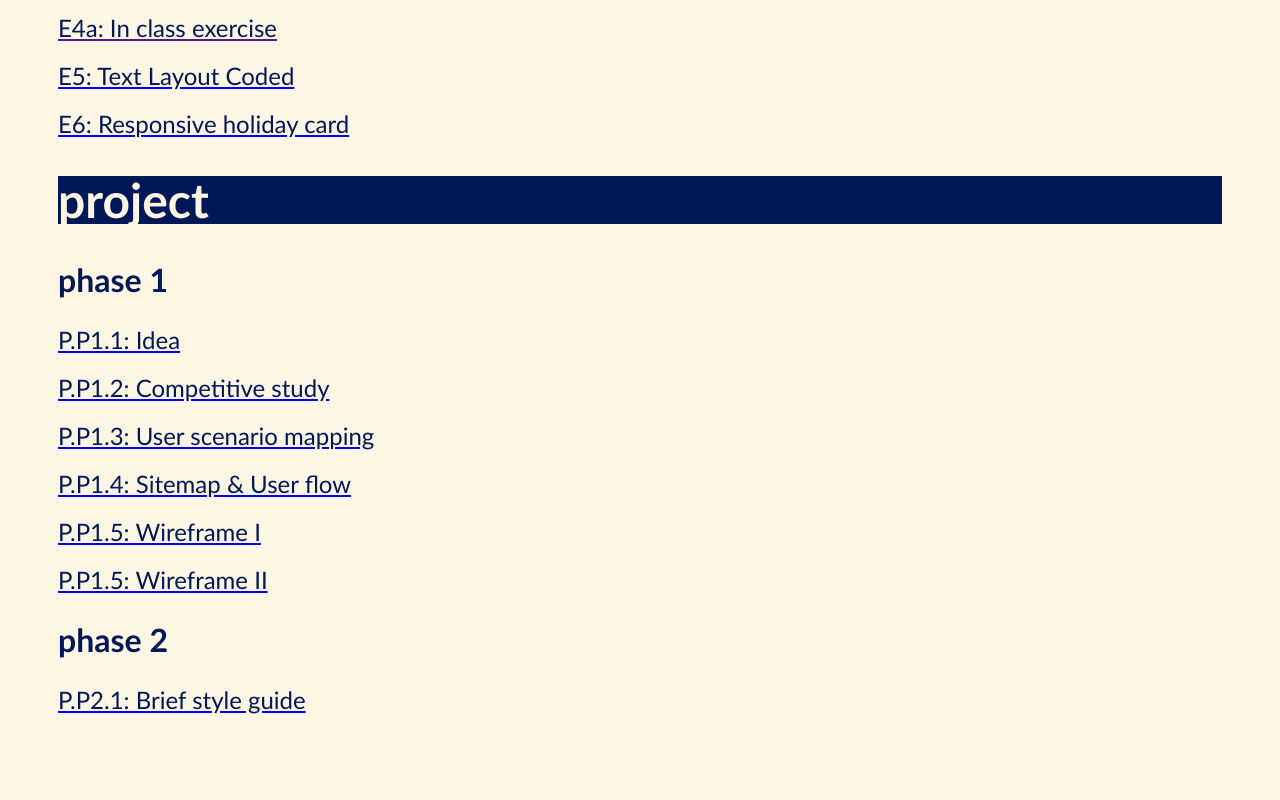
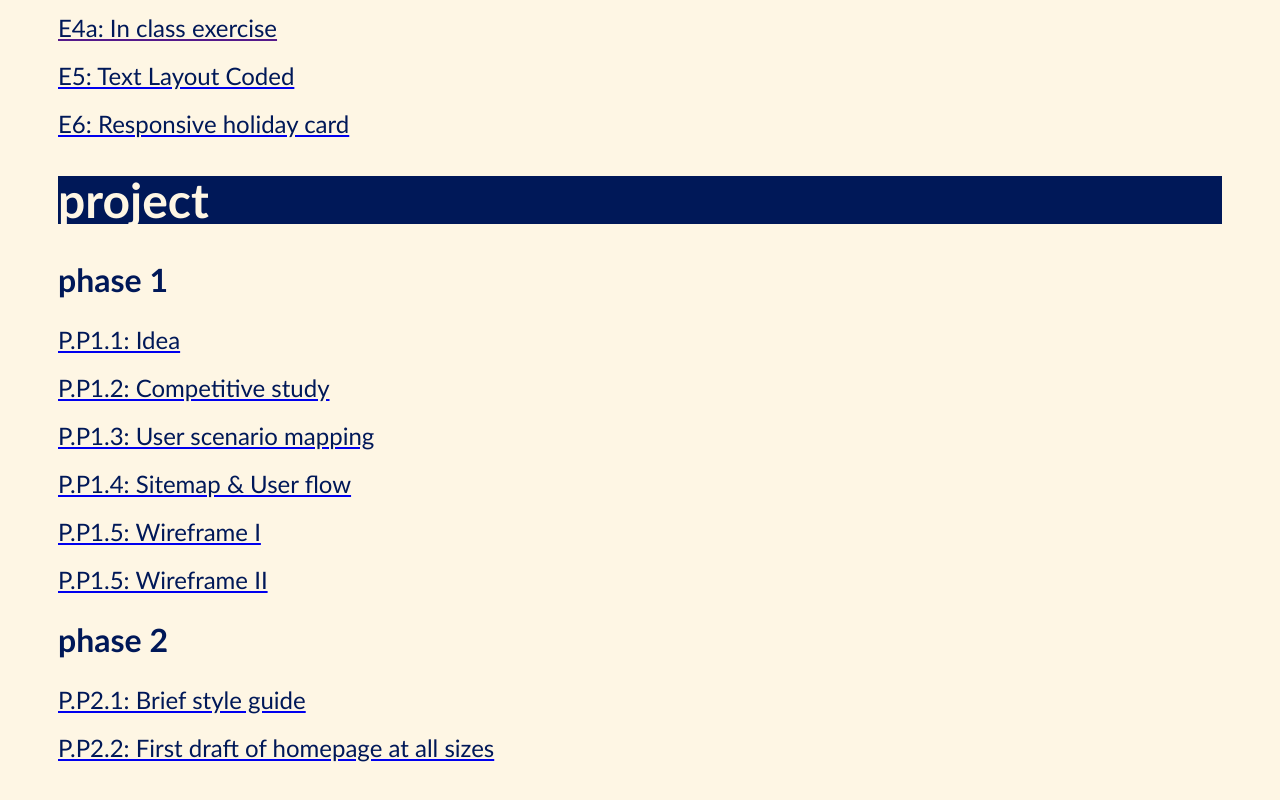
Before and after one commit to rvianka/avt415_f22, a plain HTML site: page index.html in a window 1280 px wide. Shown: the part 565-1365 px from the top of the page. Drawn offline with Linux system fonts and the light colour scheme.

Commit message:
Update index.html

```diff
--- a/index.html
+++ b/index.html
@@ -32,6 +32,7 @@
 		<a href="https://xd.adobe.com/view/cc643e63-f760-4c0c-b0e7-59df6c65d0bc-9937/" target="_blank"><p>P.P1.5: Wireframe II</p></a>
 		<h3>phase 2</h3>
 		<a href="https://xd.adobe.com/view/1bac4eb9-56a0-4788-ad9e-62980a0486fa-4eff/" target="_blank"><p>P.P2.1: Brief style guide</p></a>
+		<a href="https://xd.adobe.com/view/e827141b-3b8e-46f6-aa18-da003a88c399-bd74/" target="_blank"><p>P.P2.2: First draft of homepage at all sizes</p></a>
 	</div>
 </body>
 </html>
```
